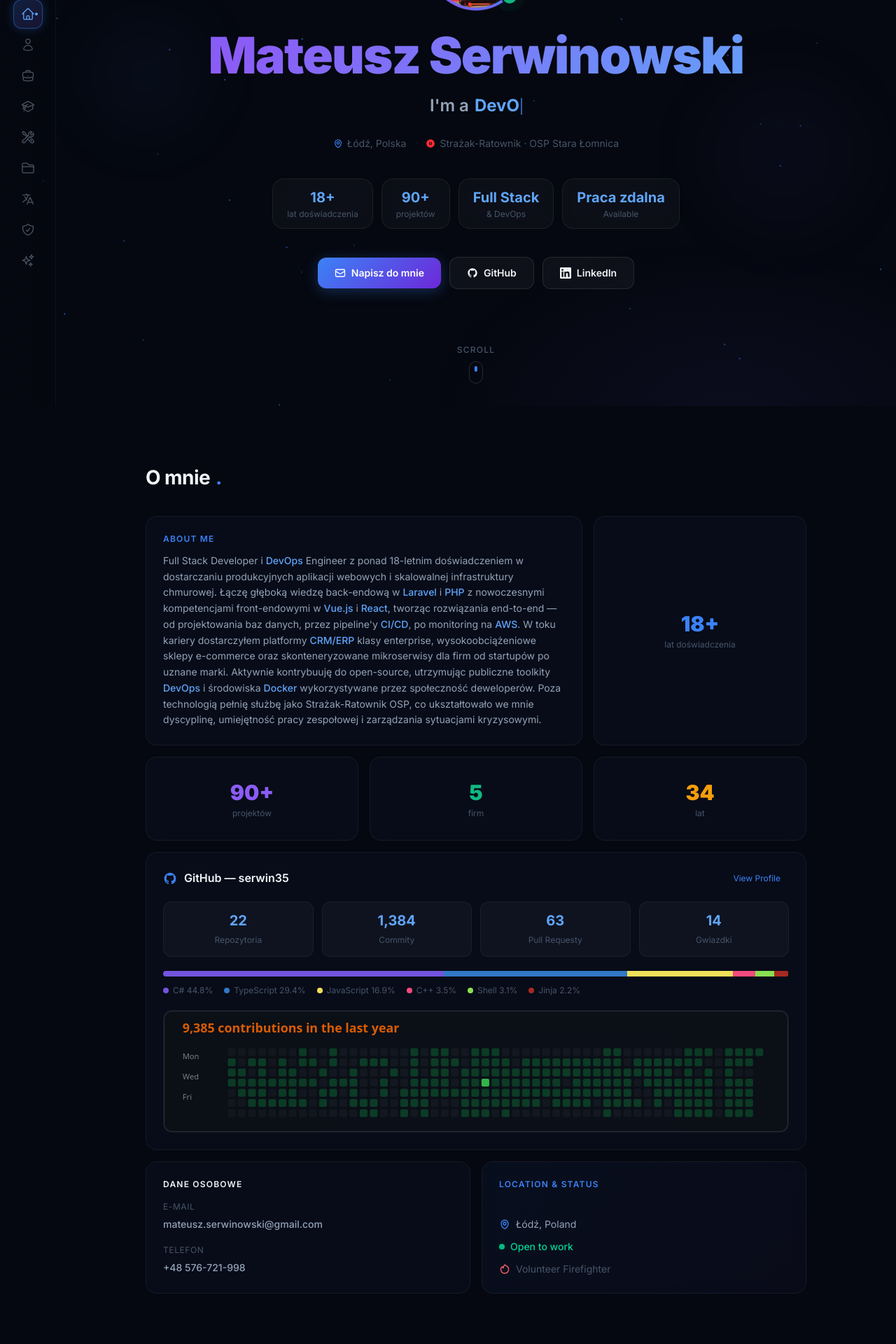
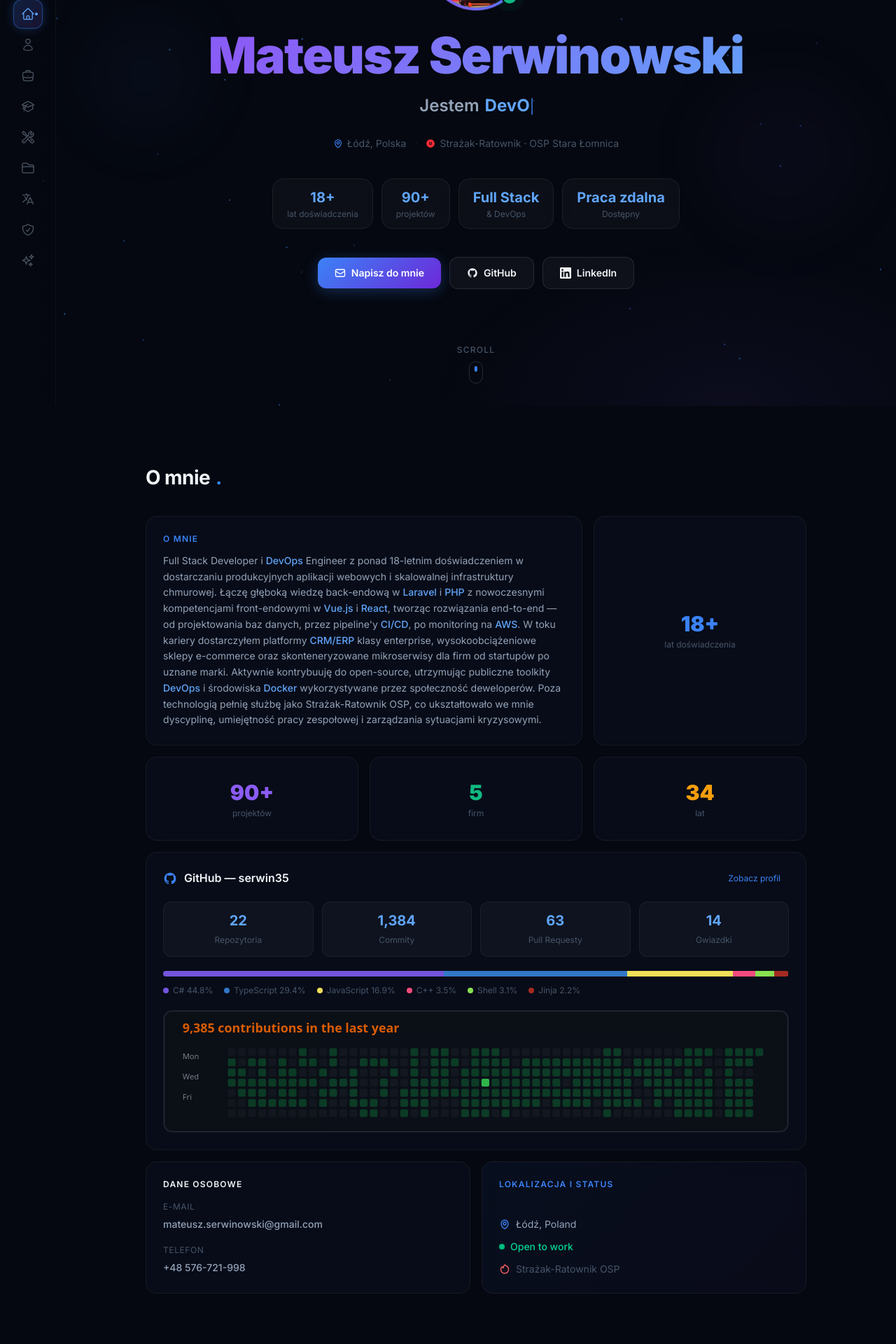
Before and after one commit to serwin35/serwin35, a React (Vite) app: page / in a window 1280 px wide. Shown: the part 220-2140 px from the top of the page at 70% size. Built offline with nearby package versions, Linux system fonts and the light colour scheme.

Commit message:
Polish remaining bilingual profile labels

```diff
--- a/src/components/About.tsx
+++ b/src/components/About.tsx
@@ -139,7 +139,7 @@ export default function About() {
               className="text-xs font-semibold uppercase tracking-widest mb-3"
               style={{ color: 'var(--color-accent)' }}
             >
-              About Me
+              {t('about.eyebrow')}
             </p>
             <p
               className="text-sm leading-relaxed"
@@ -205,7 +205,7 @@ export default function About() {
                 border: '1px solid var(--color-accent-border)',
               }}
             >
-              View Profile
+              {t('about.viewProfile')}
             </a>
           </div>
 
@@ -337,7 +337,7 @@ export default function About() {
             className="text-xs font-semibold uppercase tracking-widest mb-3"
             style={{ color: 'var(--color-accent)' }}
           >
-            Location &amp; Status
+            {t('about.locationStatus')}
           </p>
           <div className="space-y-3">
             <div className="flex items-center gap-2">
@@ -394,7 +394,7 @@ export default function About() {
                 className="text-sm"
                 style={{ color: 'var(--color-text-muted)' }}
               >
-                Volunteer Firefighter
+                {t('about.firefighter')}
               </span>
             </div>
           </div>
--- a/src/components/Header.tsx
+++ b/src/components/Header.tsx
@@ -55,7 +55,7 @@ export default function Header({ onNavigate }: HeaderProps) {
     { value: `${yearsExp}+`, label: t('header.yearsExp') },
     { value: `${profile.projectsDelivered}+`, label: t('header.projects') },
     { value: 'Full Stack', label: '& DevOps' },
-    { value: t('header.remote'), label: 'Available' },
+    { value: t('header.remote'), label: t('header.available') },
   ];
 
   return (
@@ -142,7 +142,7 @@ export default function Header({ onNavigate }: HeaderProps) {
             className="text-xl md:text-2xl font-semibold"
             style={{ color: 'var(--color-text-secondary)' }}
           >
-            I&apos;m a{' '}
+            {t('header.intro')}{' '}
           </span>
           <span
             className="text-xl md:text-2xl font-bold"
--- a/src/locales/en.json
+++ b/src/locales/en.json
@@ -7,6 +7,8 @@
     "yearsExp": "years of experience",
     "projects": "projects",
     "remote": "Remote",
+    "available": "Available",
+    "intro": "I'm a",
     "contact": "Contact me"
   },
   "nav": {
@@ -29,6 +31,10 @@
 
   "about": {
     "bio": "Full Stack Developer and DevOps Engineer with {{yearsExp}}+ years of hands-on experience delivering production-grade web applications and scalable cloud infrastructure. I combine deep back-end expertise in Laravel and PHP with modern front-end skills in Vue.js and React to build end-to-end solutions — from database design through CI/CD pipelines to live monitoring on AWS. Over the course of my career I have shipped enterprise CRM/ERP platforms, high-traffic e-commerce stores and containerized microservices for companies ranging from startups to established brands. I am an active open-source contributor, maintaining public DevOps toolkits and reusable Docker environments used by the developer community. Outside of tech, I serve as a Volunteer Firefighter, which has instilled a strong sense of discipline, teamwork and crisis management.",
+    "eyebrow": "About Me",
+    "viewProfile": "View Profile",
+    "locationStatus": "Location & Status",
+    "firefighter": "Volunteer Firefighter",
     "statYears": "years of experience",
     "statProjects": "projects delivered",
     "statCompanies": "companies",
--- a/src/locales/pl.json
+++ b/src/locales/pl.json
@@ -7,6 +7,8 @@
     "yearsExp": "lat doświadczenia",
     "projects": "projektów",
     "remote": "Praca zdalna",
+    "available": "Dostępny",
+    "intro": "Jestem",
     "contact": "Napisz do mnie"
   },
   "nav": {
@@ -29,6 +31,10 @@
 
   "about": {
     "bio": "Full Stack Developer i DevOps Engineer z ponad {{yearsExp}}-letnim doświadczeniem w dostarczaniu produkcyjnych aplikacji webowych i skalowalnej infrastruktury chmurowej. Łączę głęboką wiedzę back-endową w Laravel i PHP z nowoczesnymi kompetencjami front-endowymi w Vue.js i React, tworząc rozwiązania end-to-end — od projektowania baz danych, przez pipeline'y CI/CD, po monitoring na AWS. W toku kariery dostarczyłem platformy CRM/ERP klasy enterprise, wysokoobciążeniowe sklepy e-commerce oraz skonteneryzowane mikroserwisy dla firm od startupów po uznane marki. Aktywnie kontrybuuję do open-source, utrzymując publiczne toolkity DevOps i środowiska Docker wykorzystywane przez społeczność deweloperów. Poza technologią pełnię służbę jako Strażak-Ratownik OSP, co ukształtowało we mnie dyscyplinę, umiejętność pracy zespołowej i zarządzania sytuacjami kryzysowymi.",
+    "eyebrow": "O mnie",
+    "viewProfile": "Zobacz profil",
+    "locationStatus": "Lokalizacja i status",
+    "firefighter": "Strażak-Ratownik OSP",
     "statYears": "lat doświadczenia",
     "statProjects": "projektów",
     "statCompanies": "firm",
```
